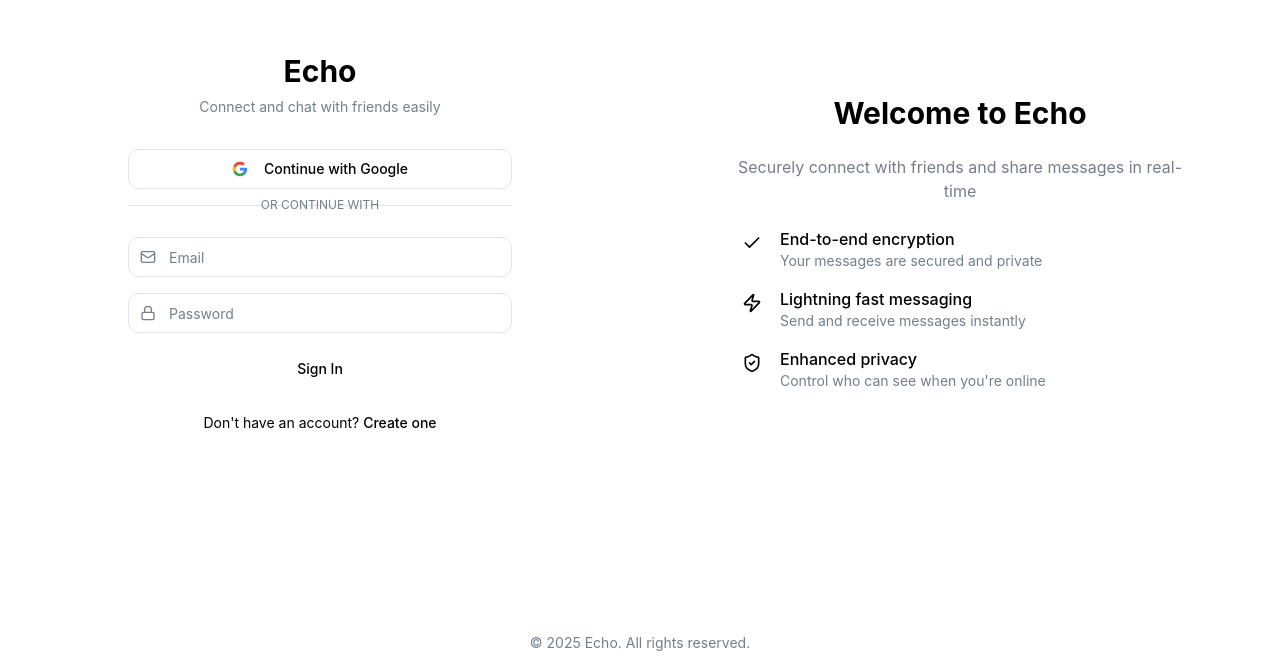
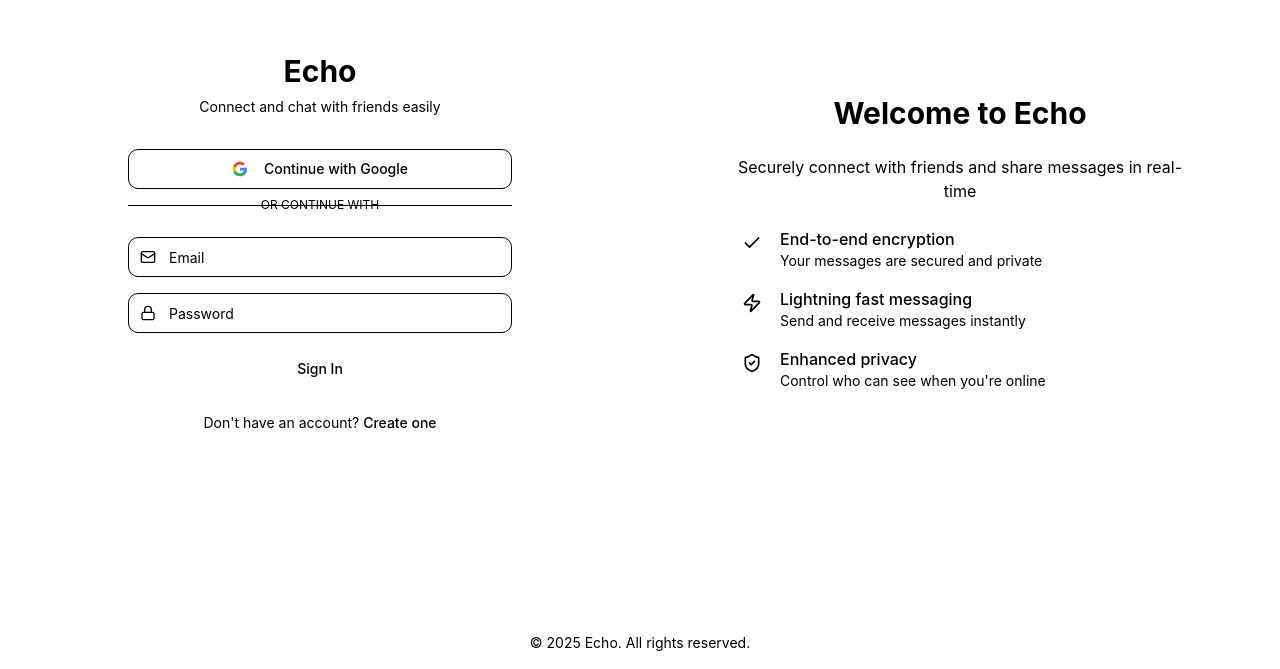
Before and after one commit to deadpooldevs/secret-echo, a React (Vite) app: page /login in a window 1280 px wide. Shown: the part 131-800 px from the top of the page. Built offline with nearby package versions, Linux system fonts and the light colour scheme.

Commit message:
Fix theme and toggle button
Corrected issues with theme functionality and toggle button.

```diff
--- a/src/components/ThemeToggle.tsx
+++ b/src/components/ThemeToggle.tsx
@@ -8,7 +8,8 @@ const ThemeToggle = () => {
   const { theme, setTheme } = useTheme();
 
   const toggleTheme = () => {
-    setTheme(theme === "dark" ? "light" : "dark");
+    const newTheme = theme === "dark" ? "light" : "dark";
+    setTheme(newTheme);
   };
 
   return (
@@ -20,6 +21,7 @@ const ThemeToggle = () => {
             size="icon"
             onClick={toggleTheme}
             className="h-9 w-9 rounded-full"
+            aria-label={`Switch to ${theme === 'dark' ? 'light' : 'dark'} theme`}
           >
             <Sun className="h-[1.2rem] w-[1.2rem] rotate-0 scale-100 transition-all dark:-rotate-90 dark:scale-0" />
             <Moon className="absolute h-[1.2rem] w-[1.2rem] rotate-90 scale-0 transition-all dark:rotate-0 dark:scale-100" />
--- a/src/hooks/use-theme.tsx
+++ b/src/hooks/use-theme.tsx
@@ -33,30 +33,31 @@ export function ThemeProvider({
 
   useEffect(() => {
     const root = window.document.documentElement;
+
+    // Remove previous theme classes
     root.classList.remove("light", "dark");
 
+    // Apply theme class
     if (theme === "system") {
       const systemTheme = window.matchMedia("(prefers-color-scheme: dark)")
         .matches
         ? "dark"
         : "light";
+
       root.classList.add(systemTheme);
+      applyThemeColors(systemTheme === "dark");
+    } else {
+      root.classList.add(theme);
+      applyThemeColors(theme === "dark");
+    }
+  }, [theme]);
 
-      // Apply the greyish-blue theme
-      root.style.setProperty('--background', systemTheme === 'dark' ? 'hsl(215, 15%, 12%)' : 'hsl(210, 20%, 98%)');
-      root.style.setProperty('--foreground', systemTheme === 'dark' ? 'hsl(210, 10%, 80%)' : 'hsl(215, 12%, 25%)');
-      root.style.setProperty('--primary', 'hsl(210, 70%, 55%)');
-      root.style.setProperty('--primary-foreground', 'hsl(0, 0%, 98%)');
-      root.style.setProperty('--card', systemTheme === 'dark' ? 'hsl(215, 15%, 15%)' : 'hsl(0, 0%, 100%)');
-      root.style.setProperty('--card-foreground', systemTheme === 'dark' ? 'hsl(210, 10%, 80%)' : 'hsl(215, 12%, 25%)');
-      root.style.setProperty('--secondary', systemTheme === 'dark' ? 'hsl(215, 15%, 18%)' : 'hsl(210, 20%, 94%)');
-      return;
-    }
+  // Helper function to apply the greyish-blue theme colors
+  function applyThemeColors(isDark: boolean) {
+    const root = window.document.documentElement;
 
-    root.classList.add(theme);
-
-    // Apply the greyish-blue theme
-    if (theme === 'dark') {
+    if (isDark) {
+      // Dark mode greyish-blue theme
       root.style.setProperty('--background', 'hsl(215, 15%, 12%)');
       root.style.setProperty('--foreground', 'hsl(210, 10%, 80%)');
       root.style.setProperty('--primary', 'hsl(210, 70%, 55%)');
@@ -68,7 +69,11 @@ export function ThemeProvider({
       root.style.setProperty('--muted-foreground', 'hsl(215, 8%, 65%)');
       root.style.setProperty('--accent', 'hsl(215, 20%, 20%)');
       root.style.setProperty('--accent-foreground', 'hsl(210, 10%, 80%)');
+      root.style.setProperty('--border', 'hsl(215, 15%, 25%)');
+      root.style.setProperty('--input', 'hsl(215, 15%, 25%)');
+      root.style.setProperty('--ring', 'hsl(210, 70%, 40%)');
     } else {
+      // Light mode greyish-blue theme
       root.style.setProperty('--background', 'hsl(210, 20%, 98%)');
       root.style.setProperty('--foreground', 'hsl(215, 12%, 25%)');
       root.style.setProperty('--primary', 'hsl(210, 70%, 55%)');
@@ -80,8 +85,11 @@ export function ThemeProvider({
       root.style.setProperty('--muted-foreground', 'hsl(215, 8%, 50%)');
       root.style.setProperty('--accent', 'hsl(210, 20%, 90%)');
       root.style.setProperty('--accent-foreground', 'hsl(215, 12%, 25%)');
+      root.style.setProperty('--border', 'hsl(215, 8%, 90%)');
+      root.style.setProperty('--input', 'hsl(215, 8%, 90%)');
+      root.style.setProperty('--ring', 'hsl(210, 70%, 60%)');
     }
-  }, [theme]);
+  }
 
   const value = {
     theme,
```
